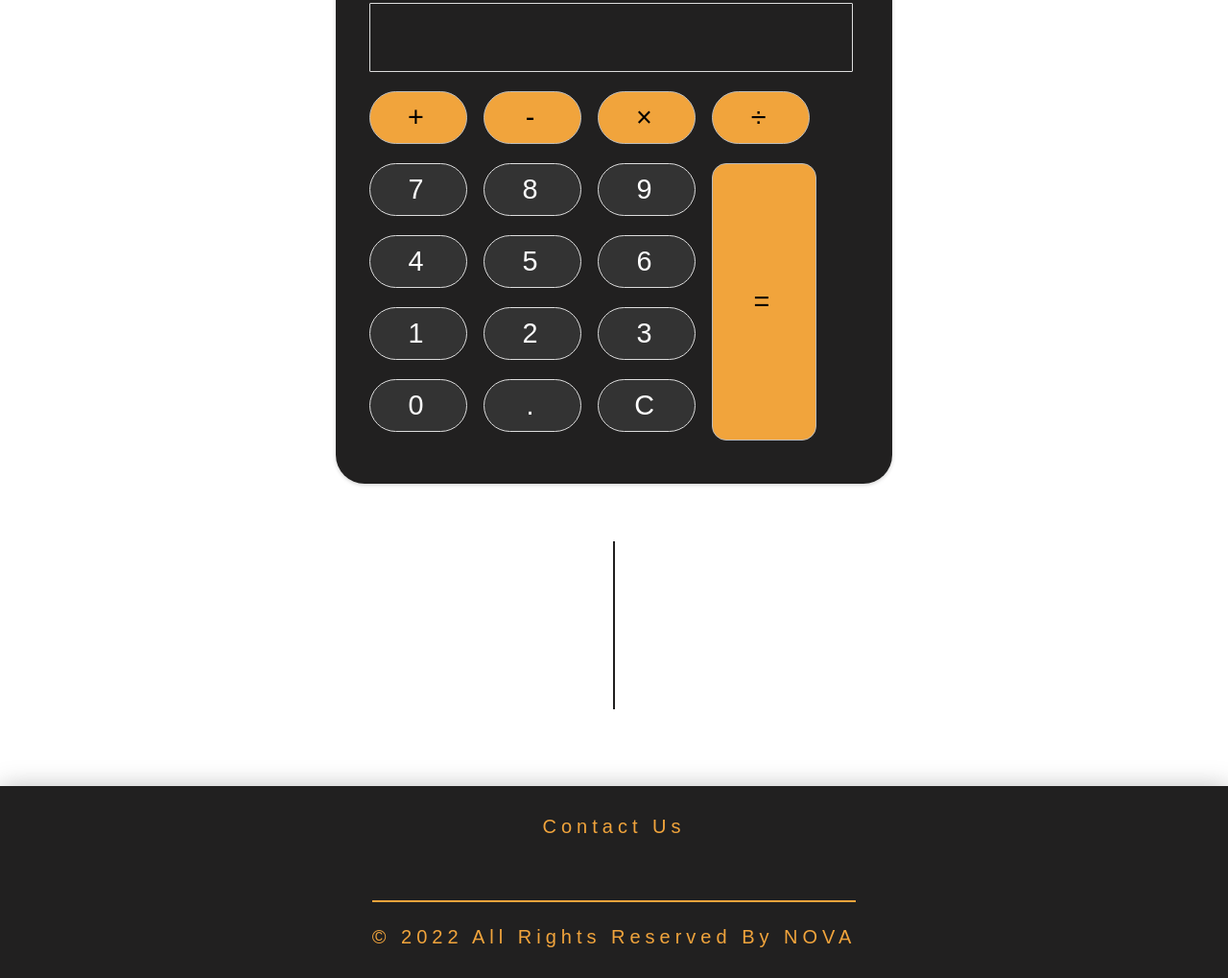
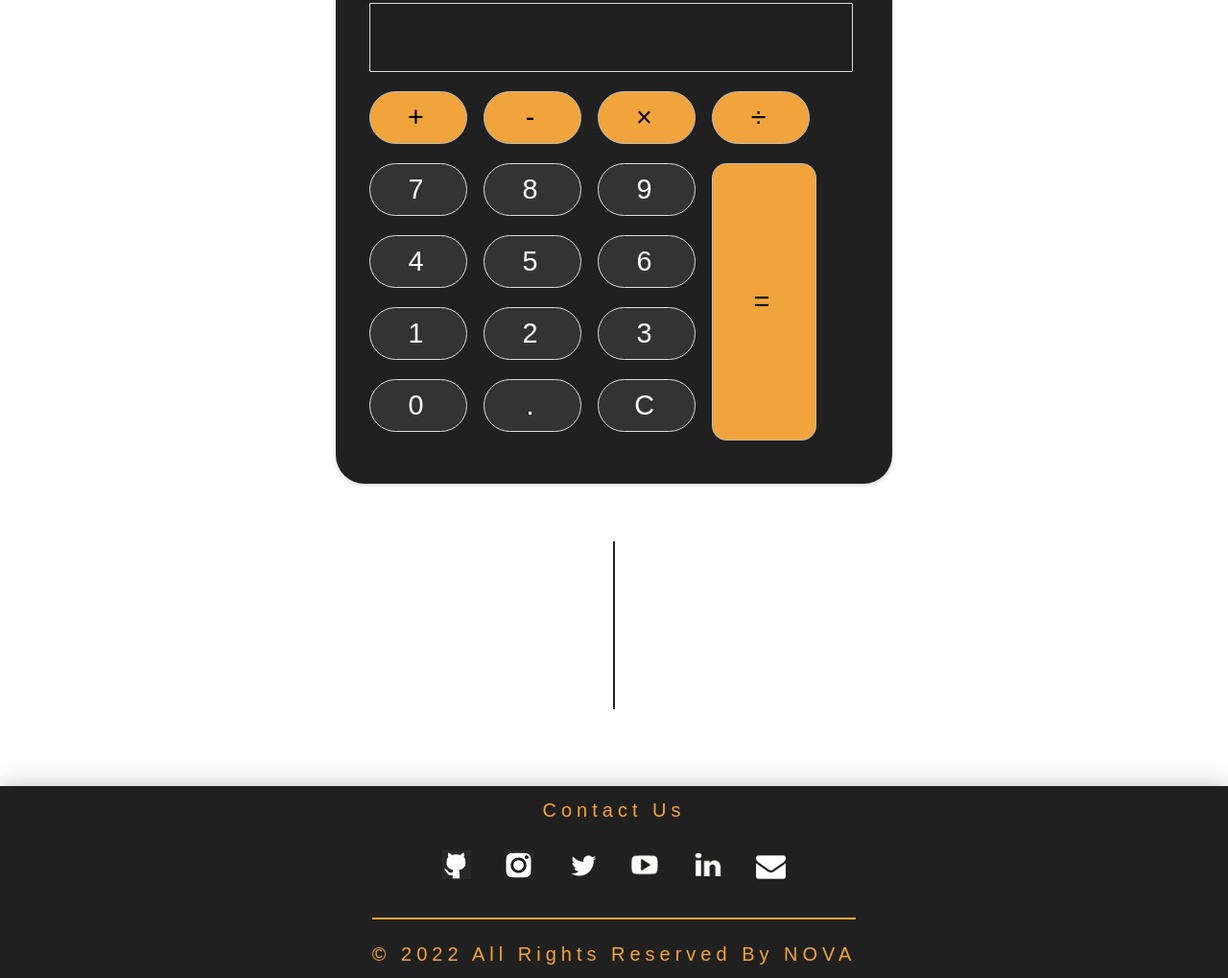
Before and after one commit to BonyaviD/Calculator, a plain HTML site: page index.html in a window 1280 px wide. Shown: the part 192-1211 px from the top of the page at 96% size. Drawn offline with Linux system fonts and the light colour scheme.

Commit message:
Return social links

```diff
--- a/index.html
+++ b/index.html
@@ -60,6 +60,24 @@
             Contact Us
         </div>
         <div class="social-box">
+            <a href="https://github.com/BonyaviD" title="Github" target="_blank">
+                <img src="./img/github.png" alt="" />
+            </a>
+            <a href="https://www.instagram.com/bonyavid" title="Instagram" target="_blank">
+                <img src="./img/Instagram-logo.jfif" alt="" />
+            </a>
+            <a href="https://twitter.com/BonyaviD" title="Twitter" target="_blank">
+                <img src="./img/twitter.png" alt="">
+            </a>
+            <a href="https://www.youtube.com/user/NavidprinceOfPersia" title="youtube" target="_blank">
+                <img src="./img/youtube.png" alt="">
+            </a>
+            <a href="https://www.linkedin.com/in/bonyavid/" title="linkedin" target="_blank">
+                <img src="./img/linkedin.png" alt="">
+            </a>
+            <a href="mailto:navidprinceofpersia@gmail.com" title="gmail" target="_blank">
+                <img src="./img/gmail.png" alt="">
+            </a>
             <div class="copyright">© 2022 All Rights Reserved By NOVA</div>
         </div>
     </footer>
```
